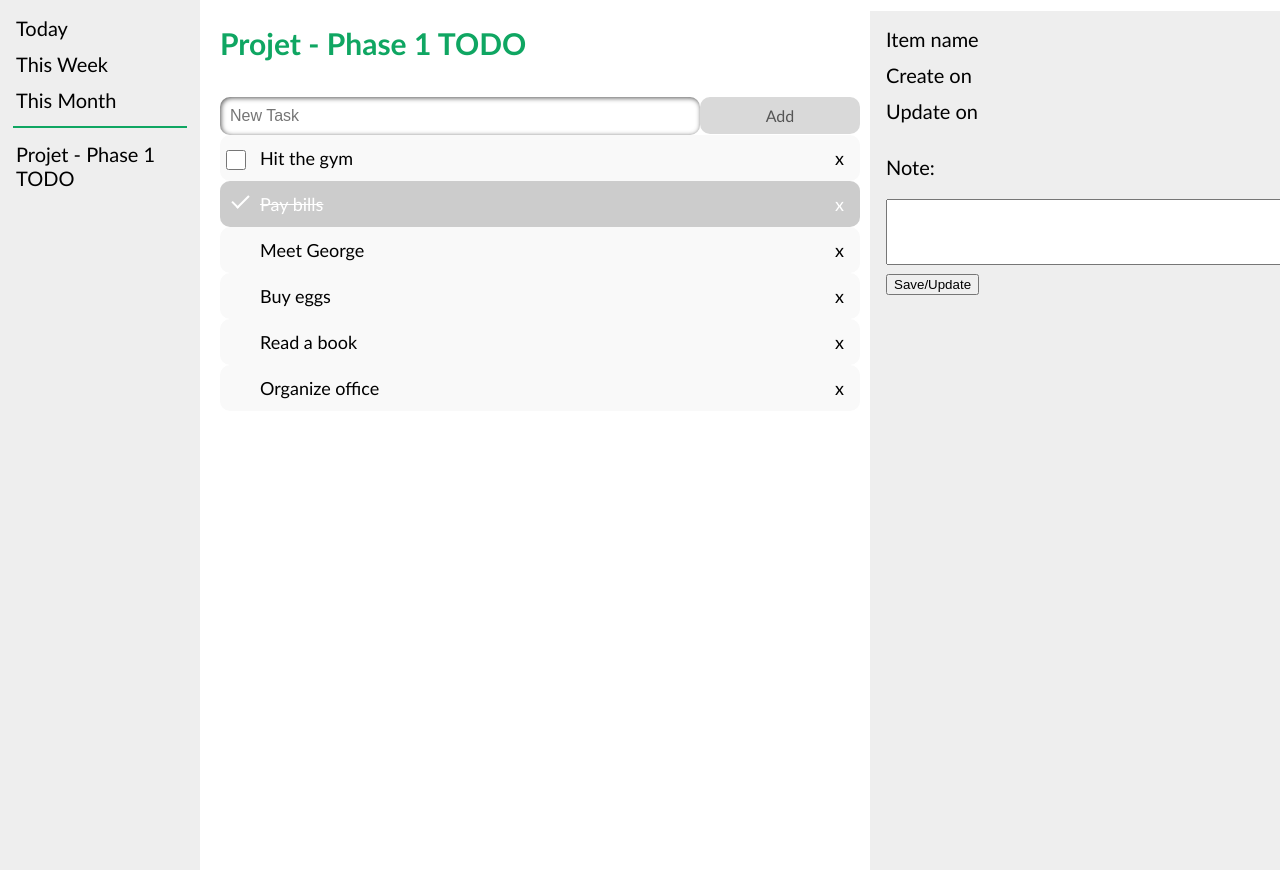
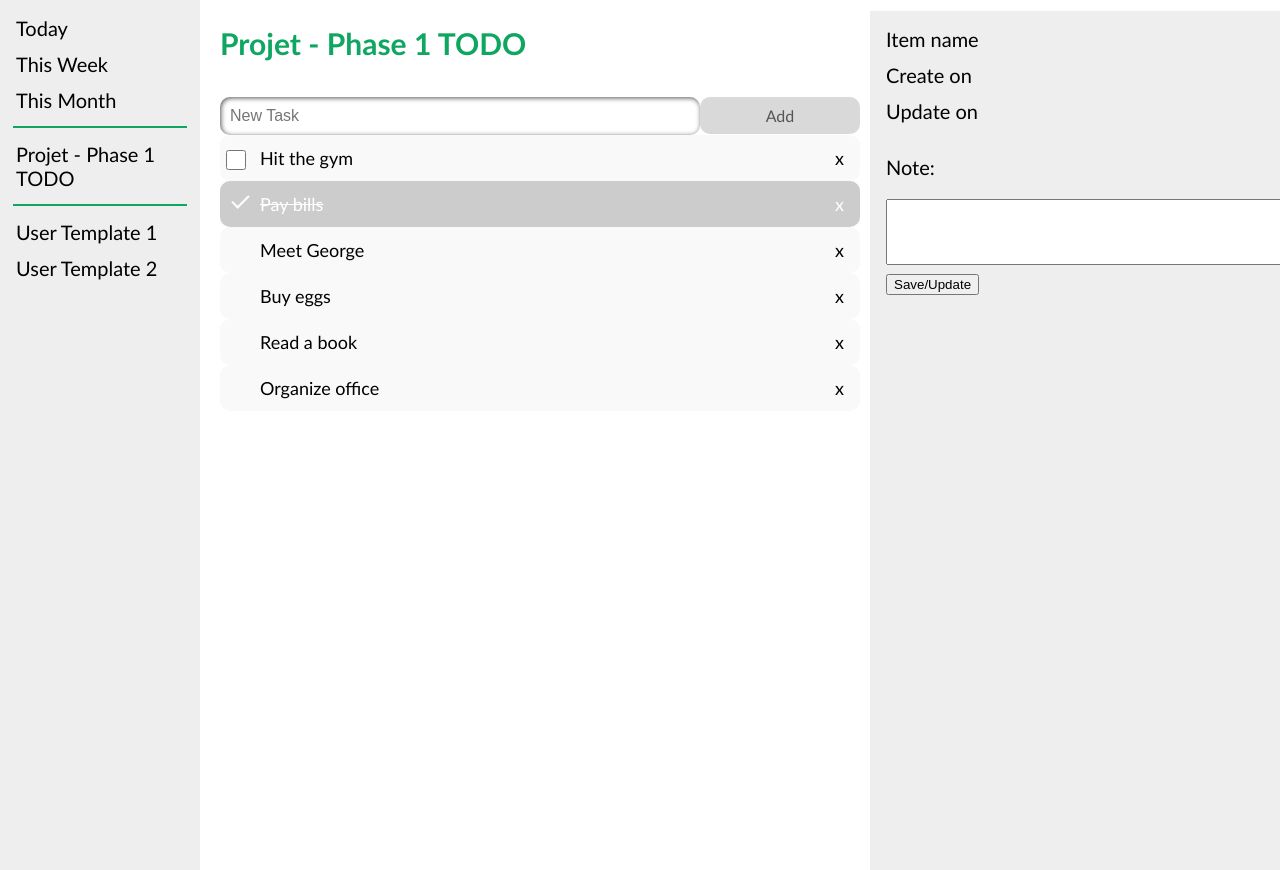
Before and after one commit to shahleon/smart-todo, a Django app: page / in a window 1280 px wide. Shown: the part 69-939 px from the top of the page. Run offline with Django 3.2, Linux system fonts and the light colour scheme; data comes from the database, SQL or seed files in the repository.

Commit message:
Shows template list home page sidebar

```diff
--- a/todo/templates/todo/index.html
+++ b/todo/templates/todo/index.html
@@ -257,6 +257,10 @@
             {% for list in latest_lists %}
                 <li><a href="/{{ list.id }}/">{{ list.title_text }}</a></li>
             {% endfor %}
+            <hr>
+            {% for template in templates %}
+                <li><a href="/templates/{{ template.id }}">{{ template.title_text }}</a></li>
+            {% endfor %}
         </ul>
 
         <div class="main">
--- a/todo/urls.py
+++ b/todo/urls.py
@@ -6,5 +6,5 @@ urlpatterns = [
     path('', views.index, name='index'),
     path('<int:list_id>/', views.listitems, name='list_items'),
     path('login', views.login, name='login'),
-    path('templates', views.templates, name='templates')
+    path('templates/<int:template_id>', views.template, name='template')
 ]
--- a/todo/views.py
+++ b/todo/views.py
@@ -6,8 +6,10 @@ from todo.models import Template
 
 def index(request):
     latest_lists = List.objects.order_by('-updated_on')[:5]
+    saved_templates = Template.objects.order_by('created_on')
     context = {
         'latest_lists': latest_lists,
+        'templates': saved_templates
     }
     return render(request, 'todo/index.html', context)
 
@@ -24,9 +26,9 @@ def login(request):
     return render(request, 'todo/login.html')
 
 
-def templates(request):
+def template(request, template_id):
     try:
-        saved_templates = Template.objects.order_by('created_on')
+        fetched_template = Template.objects.get(pk=template_id)
     except Template.DoesNotExist:
-        raise Http404("Templates do not exist")
-    return render(request, 'todo/templates.html', {'templates': saved_templates})
+        raise Http404("Template does not exist")
+    return render(request, 'todo/template.html', {'template': fetched_template})
```
Also changed, not shown: todo/templates/todo/template.html (renamed from todo/templates/todo/templates.html, +2 -5 lines).
